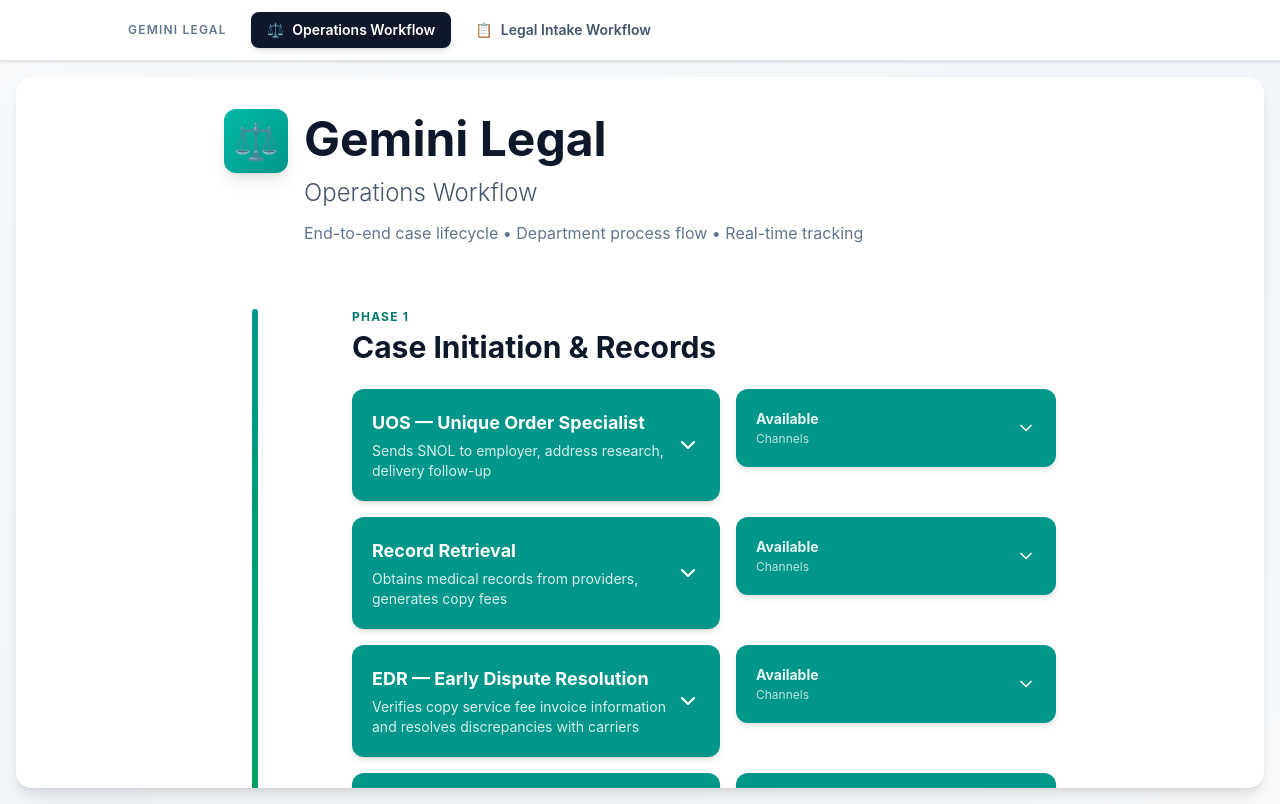
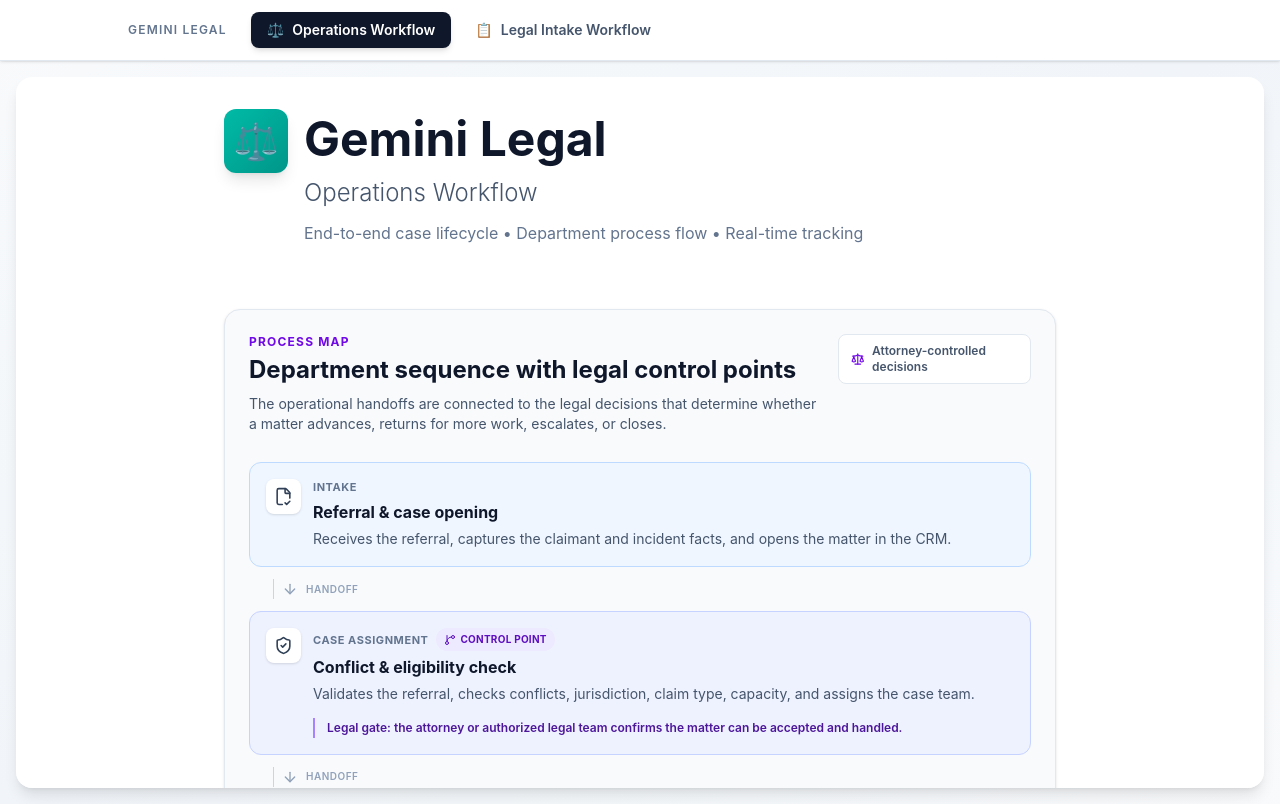
Before and after one commit to jorgegf3621-ux/workflow, a React (Vite) app: page / in a window 1280 px wide. Built offline with nearby package versions, Linux system fonts and the light colour scheme.

Commit message:
Add legal operations flow diagram

```diff
--- a/src/App.jsx
+++ b/src/App.jsx
@@ -1,5 +1,5 @@
 import React, { useState, useRef, useEffect } from 'react';
-import { ChevronDown, MessageCircle, Phone, Mail, MessageSquare } from 'lucide-react';
+import { ArrowDown, ChevronDown, FileCheck2, GitBranch, Mail, MessageCircle, MessageSquare, Phone, Scale, ShieldCheck } from 'lucide-react';
 import LegalIntakeWorkflow from './LegalIntakeWorkflow';
 import './index.css';
 
@@ -375,6 +375,68 @@
     },
   ];
 
+  const legalFlow = [
+    {
+      id: 'referral',
+      department: 'Intake',
+      title: 'Referral & case opening',
+      detail: 'Receives the referral, captures the claimant and incident facts, and opens the matter in the CRM.',
+      color: 'border-blue-200 bg-blue-50',
+      icon: FileCheck2,
+    },
+    {
+      id: 'assignment',
+      department: 'Case Assignment',
+      title: 'Conflict & eligibility check',
+      detail: 'Validates the referral, checks conflicts, jurisdiction, claim type, capacity, and assigns the case team.',
+      color: 'border-indigo-200 bg-indigo-50',
+      icon: ShieldCheck,
+      gate: 'Legal gate: the attorney or authorized legal team confirms the matter can be accepted and handled.',
+    },
+    {
+      id: 'evidence',
+      department: 'UOS + Record Retrieval',
+      title: 'Notice & evidence collection',
+      detail: 'Sends the required notice, researches addresses, requests medical and employment records, and tracks responses.',
+      color: 'border-teal-200 bg-teal-50',
+      icon: FileCheck2,
+    },
+    {
+      id: 'review',
+      department: 'Record Review + EDR',
+      title: 'Evidence quality & legal sufficiency',
+      detail: 'Reviews completeness, resolves provider or invoice discrepancies, and documents CNR or additional-record needs.',
+      color: 'border-emerald-200 bg-emerald-50',
+      icon: Scale,
+      gate: 'Decision: sufficient evidence to proceed? If no, return to Record Retrieval or document CNR.',
+    },
+    {
+      id: 'benefit',
+      department: 'Vouchers + RTW',
+      title: 'Benefit or claim processing',
+      detail: 'Obtains signatures, verifies benefit eligibility, follows up with the injured worker, and coordinates with insurers.',
+      color: 'border-amber-200 bg-amber-50',
+      icon: FileCheck2,
+    },
+    {
+      id: 'legal-review',
+      department: 'Attorney / Case Team',
+      title: 'Legal review & next action',
+      detail: 'Reviews the assembled file, deadlines, liability and evidence posture, then authorizes the next legal or operational action.',
+      color: 'border-violet-200 bg-violet-50',
+      icon: Scale,
+      gate: 'Decision: escalate, cure a deficiency, negotiate, litigate, or close according to the matter strategy.',
+    },
+    {
+      id: 'resolution',
+      department: 'Case Team + OSS',
+      title: 'Resolution, notice & closure',
+      detail: 'Coordinates the outcome, records the decision, communicates with the parties, and closes or reopens the matter with an audit trail.',
+      color: 'border-slate-200 bg-slate-100',
+      icon: ShieldCheck,
+    },
+  ];
+
   const channelTypes = [
     { value: 'inbound', label: 'Inbound Call', icon: Phone, color: 'bg-blue-100 border-blue-300 text-blue-900' },
     { value: 'outbound', label: 'Outbound Call', icon: Phone, color: 'bg-green-100 border-green-300 text-green-900' },
@@ -467,6 +529,63 @@
                 </div>
               </div>
             </div>
+
+            <section className="mb-16 rounded-2xl border border-slate-200 bg-slate-50 p-6 shadow-sm" aria-labelledby="legal-flow-title">
+              <div className="flex items-start justify-between gap-4 mb-7">
+                <div>
+                  <p className="text-xs font-bold tracking-widest uppercase text-violet-700">Process map</p>
+                  <h2 id="legal-flow-title" className="text-2xl font-bold text-slate-900 mt-1">Department sequence with legal control points</h2>
+                  <p className="text-sm text-slate-600 mt-2 max-w-2xl">The operational handoffs are connected to the legal decisions that determine whether a matter advances, returns for more work, escalates, or closes.</p>
+                </div>
+                <div className="hidden sm:flex items-center gap-2 rounded-lg bg-white px-3 py-2 text-xs font-semibold text-slate-600 border border-slate-200">
+                  <Scale size={16} className="text-violet-700" />
+                  Attorney-controlled decisions
+                </div>
+              </div>
+
+              <div className="space-y-3">
+                {legalFlow.map((node, index) => {
+                  const Icon = node.icon;
+                  const isDecision = Boolean(node.gate);
+                  return (
+                    <React.Fragment key={node.id}>
+                      <div className={`relative rounded-xl border p-4 ${node.color}`}>
+                        <div className="flex items-start gap-3">
+                          <div className="rounded-lg bg-white p-2 text-slate-700 shadow-sm">
+                            <Icon size={19} />
+                          </div>
+                          <div className="min-w-0 flex-1">
+                            <div className="flex flex-wrap items-center gap-2">
+                              <span className="text-[11px] font-bold uppercase tracking-wider text-slate-500">{node.department}</span>
+                              {isDecision && <span className="inline-flex items-center gap-1 rounded-full bg-violet-100 px-2 py-1 text-[10px] font-bold uppercase tracking-wide text-violet-800"><GitBranch size={12} /> Control point</span>}
+                            </div>
+                            <h3 className="mt-1 text-base font-bold text-slate-900">{node.title}</h3>
+                            <p className="mt-1 text-sm leading-relaxed text-slate-600">{node.detail}</p>
+                            {node.gate && <p className="mt-3 border-l-2 border-violet-400 pl-3 text-xs font-semibold leading-relaxed text-violet-900">{node.gate}</p>}
+                          </div>
+                        </div>
+                      </div>
+                      {index < legalFlow.length - 1 && (
+                        <div className="flex items-center gap-2 pl-6 text-slate-400" aria-hidden="true">
+                          <div className="h-5 w-px bg-slate-300" />
+                          <ArrowDown size={16} />
+                          <span className="text-[10px] font-semibold uppercase tracking-wider">handoff</span>
+                        </div>
+                      )}
+                    </React.Fragment>
+                  );
+                })}
+              </div>
+
+              <div className="mt-5 grid gap-3 sm:grid-cols-2">
+                <div className="rounded-lg border border-rose-200 bg-rose-50 p-3 text-xs leading-relaxed text-rose-900">
+                  <strong>Return loop:</strong> incomplete records, missing signatures, unresolved discrepancies, or a deadline risk return the matter to the responsible department with a documented task.
+                </div>
+                <div className="rounded-lg border border-violet-200 bg-violet-50 p-3 text-xs leading-relaxed text-violet-900">
+                  <strong>Escalation path:</strong> urgent deadlines, medical emergencies, conflicts, high-value exposure, or legal strategy questions go to the attorney or designated supervisor before action.
+                </div>
+              </div>
+            </section>
 
             <div className="relative" ref={timelineRef}>
               <div className="absolute left-7 top-0 bottom-0 w-1.5 bg-gradient-to-b from-teal-600 via-blue-600 via-green-600 to-amber-600 rounded-full"></div>
```
